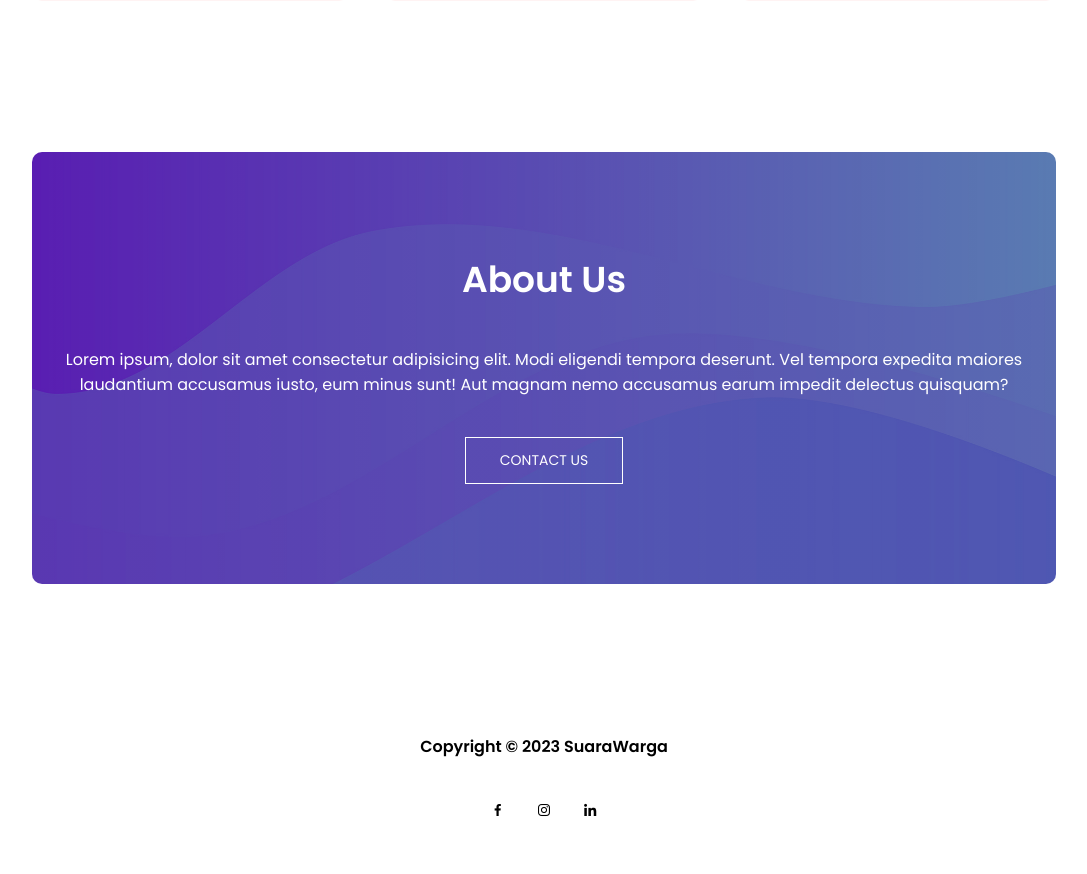
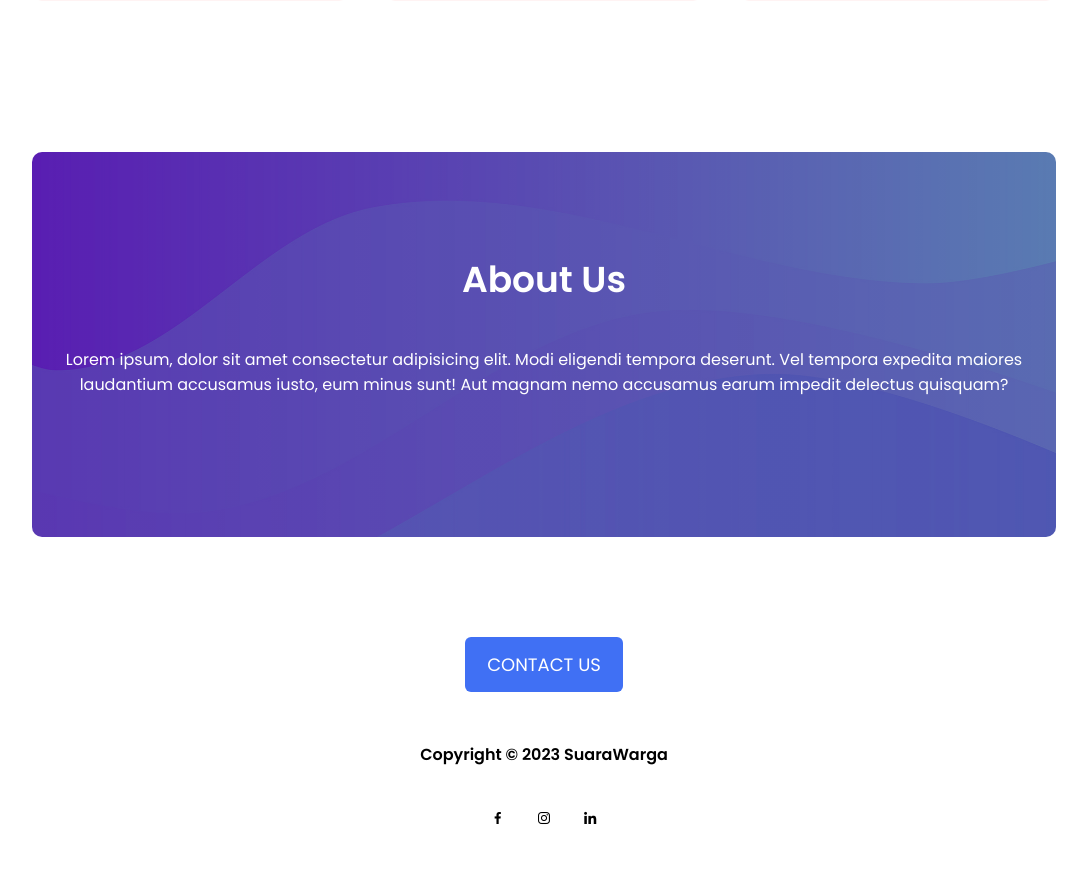
Before and after one commit to Ellxcv/WebSuarawarga, a PHP site: page / in a window 1280 px wide. Shown: the part 2163-3037 px from the top of the page, without its empty margins (96-1183 px from the left). Before the commit the page ends 2979 px from the top, so only its background shows below. Run offline with PHP 8.4, Linux system fonts and the light colour scheme.

Commit message:
Javascript II

```diff
--- a/index.html
+++ b/index.html
@@ -14,6 +14,10 @@
     <link
       href="https://unpkg.com/boxicons@2.1.4/css/boxicons.min.css"
       rel="stylesheet"
+    />
+    <link
+      rel="stylesheet"
+      href="https://cdnjs.cloudflare.com/ajax/libs/font-awesome/6.2.0/css/all.min.css"
     />
   </head>
   <body>
@@ -189,7 +193,22 @@
         iusto, eum minus sunt! Aut magnam nemo accusamus earum impedit delectus
         quisquam?
       </p>
-      <a href="" class="hero-btn">CONTACT US</a>
+    </section>
+
+    <section class="new-section">
+      <button class="show-modal">CONTACT US</button>
+      <span class="overlay"></span>
+
+      <div class="modal-box">
+        <i class="fa-regular fa-circle-check"></i>
+        <h2>Completed</h2>
+        <h3>Lagi Dikerjakan bolo!</h3>
+
+        <div class="buttons">
+          <button class="close-btn">Ok, Close</button>
+          <button>Wkwkw</button>
+        </div>
+      </div>
     </section>
 
     <!-- Footer -->
--- a/javascript/script.js
+++ b/javascript/script.js
@@ -52,3 +52,16 @@ function moveSlider(direction) {
     { once: true }
   ); // Remove the event listener after it's triggered once
 }
+
+const newSection = document.querySelector(".new-section"),
+  overlay = newSection.querySelector(".overlay"),
+  showModalBtn = newSection.querySelector(".show-modal"),
+  closeBtn = newSection.querySelector(".close-btn");
+
+showModalBtn.addEventListener("click", () =>
+  newSection.classList.add("active")
+);
+
+overlay.addEventListener("click", () => newSection.classList.remove("active"));
+
+closeBtn.addEventListener("click", () => newSection.classList.remove("active"));
--- a/style/style.css
+++ b/style/style.css
@@ -471,6 +471,7 @@ h3 {
 .about-us {
   margin: 100px auto;
   width: 80%;
+  position: relative;
   background-image: linear-gradient(rgba(0, 0, 0, 0.3), rgba(0, 0, 0, 0.3)),
     url(../image/About-us.jpg);
   background-position: center;
@@ -516,3 +517,94 @@ p {
   cursor: pointer;
   padding: 18px 0;
 }
+
+/** Popup Box **/
+.new-section {
+  position: relative;
+  text-align: center;
+  margin-top: 50px; /* Sesuaikan dengan kebutuhan */
+}
+
+.new-section .show-modal {
+  font-size: 18px;
+  font-weight: 400;
+  color: #fff;
+  padding: 14px 22px;
+  border: none;
+  background: #4070f4;
+  border-radius: 6px;
+  cursor: pointer;
+}
+
+.new-section .show-modal:hover {
+  background-color: #265df2;
+}
+
+.new-section .modal-box {
+  display: none;
+  position: fixed;
+  left: 50%;
+  top: 50%;
+  transform: translate(-50%, -50%) scale(1.2); /* Awalnya diperbesar */
+  box-shadow: 0 5px 10px rgba(0, 0, 0, 0.1);
+  z-index: 1000;
+  background-color: #fff;
+  padding: 30px 20px;
+  border-radius: 24px;
+  max-width: 380px;
+  width: 100%;
+  opacity: 0; /* Awalnya tidak terlihat */
+  transition: transform 0.3s ease, opacity 0.3s ease; /* Transisi untuk transformasi dan opacity */
+}
+
+.new-section.active .modal-box {
+  display: block;
+  opacity: 1;
+  pointer-events: auto;
+  transform: translate(-50%, -50%) scale(1); /* Akhirnya diperkecil */
+}
+
+.new-section .modal-box i {
+  font-size: 70px;
+  color: #4070f4;
+}
+
+.new-section .modal-box h2 {
+  margin-top: 20px;
+  font-size: 25px;
+  font-weight: 500;
+  color: #333;
+}
+
+.new-section .modal-box h3 {
+  font-size: 16px;
+  font-weight: 400;
+  color: #333;
+  text-align: center;
+}
+
+.new-section .modal-box .buttons {
+  margin-top: 25px;
+}
+
+.new-section .modal-box button {
+  font-size: 14px;
+  padding: 6px 12px;
+  margin: 0 10px;
+}
+
+.new-section .buttons button {
+  font-size: 18px;
+  font-weight: 400;
+  color: #fff;
+  padding: 14px 22px;
+  border: none;
+  background: #4070f4;
+  border-radius: 6px;
+  cursor: pointer;
+  margin-top: 15px;
+}
+
+.new-section .buttons button:hover {
+  background-color: #265df2;
+}
```
